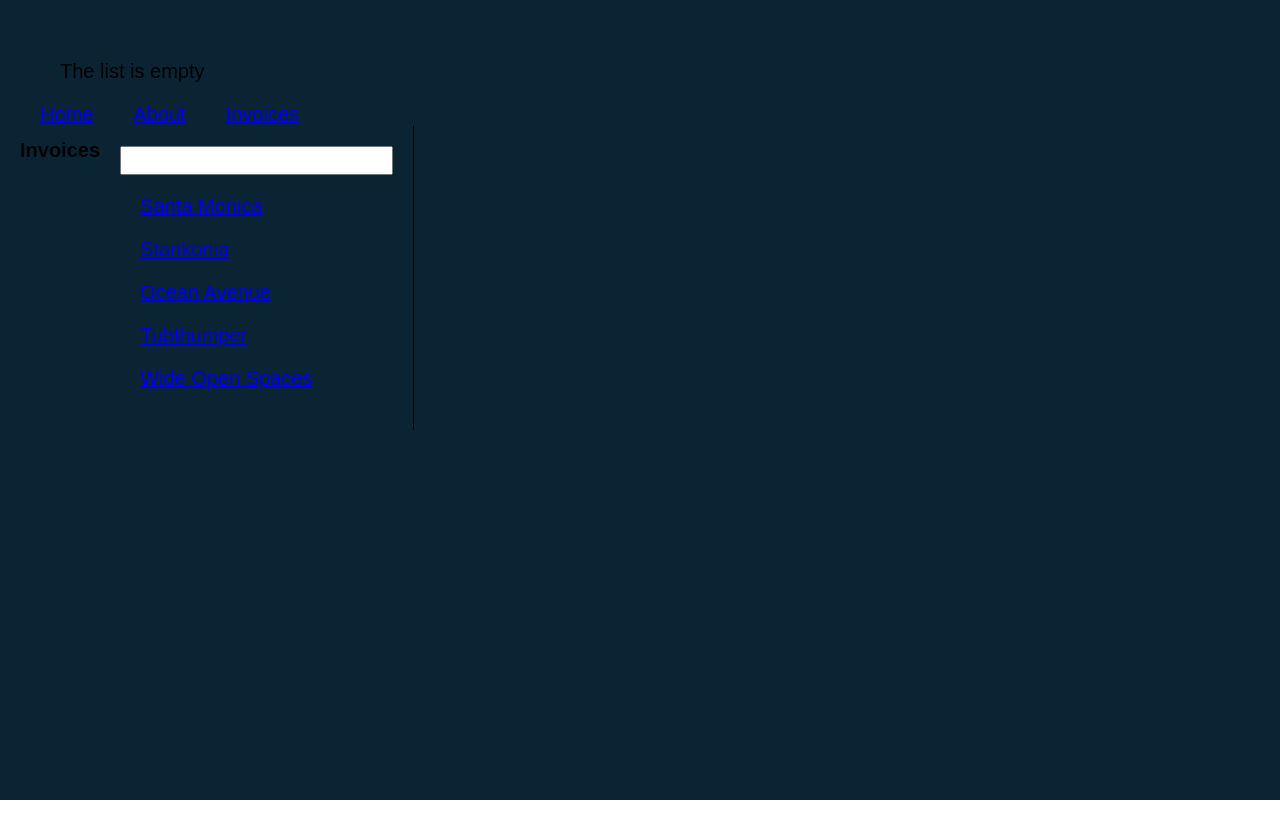
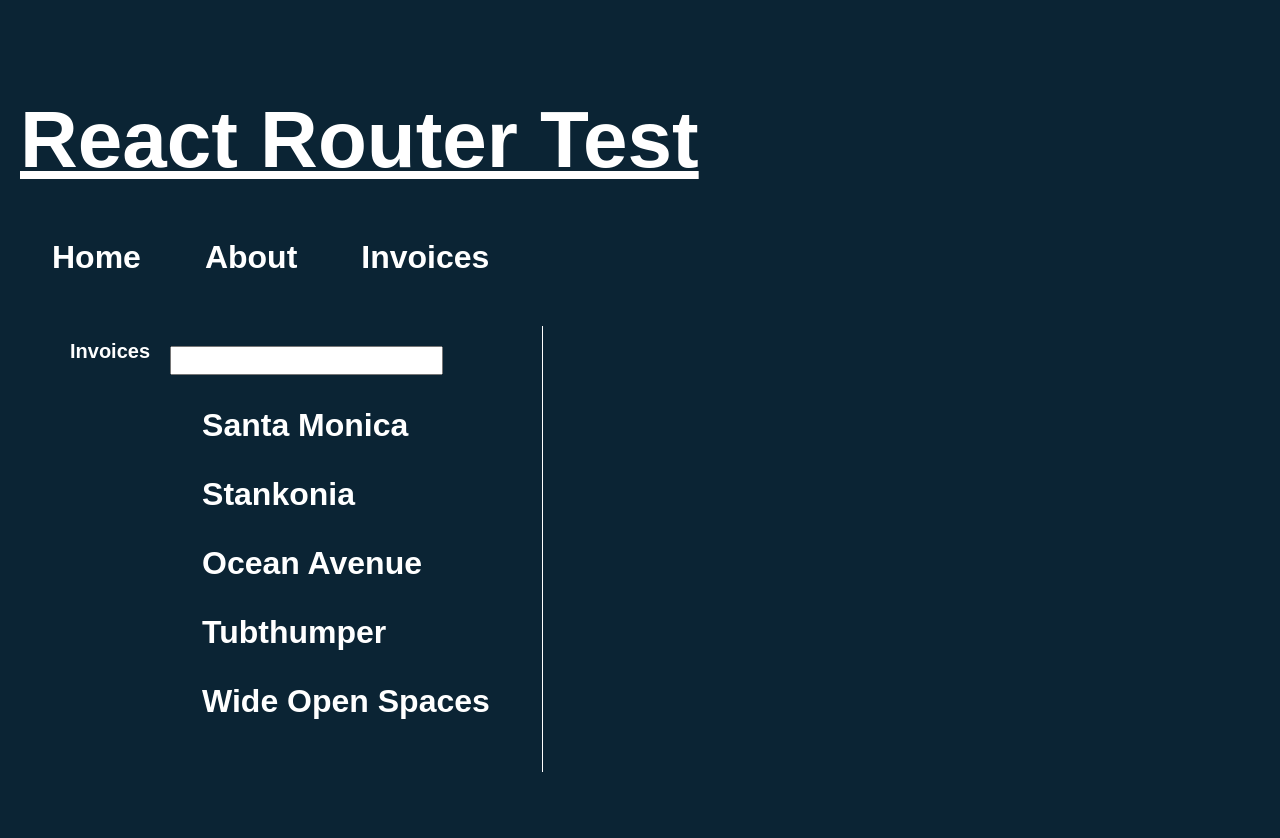
Before and after one commit to LarsGKodehode/react-router-test, a React (Vite) app: page /#/invoices in a window 1280 px wide. Shown: the top 838 px of the page. Before the commit the page ends 800 px from the top, so only its background shows below. Built offline with nearby package versions, Linux system fonts and the light colour scheme.

Commit message:
styling (#16)

```diff
--- a/src/App.module.css
+++ b/src/App.module.css
@@ -7,4 +7,16 @@
 
   /* color */
   background-color: var(--palette-secondary-500);
+  color: white;
 }
+
+a {
+  color: inherit;
+  font-weight: 800;
+  text-decoration: none;
+  font-size: xx-large;
+}
+
+main {
+  margin: var(--spacing-huge);
+}
--- a/src/App.tsx
+++ b/src/App.tsx
@@ -15,7 +15,6 @@ function App() {
   const NavHeaderProps: NavHeaderProp = {
     title: "React Router Test",
     linksProps: [
-
     ],
   };
 
--- a/src/assets/css/global.css
+++ b/src/assets/css/global.css
@@ -19,7 +19,7 @@ html, body {
 /* Global spacing */
 :root {
   --spacing-huge: 50px;
-  --spacing-large: 40xp;
+  --spacing-large: 40px;
   --spacing-medium: 20px;
   --spacing-small: 10px;
   --spacing-tiny: 5px;
--- a/src/components/nav-header/Nav-header.tsx
+++ b/src/components/nav-header/Nav-header.tsx
@@ -16,7 +16,7 @@ function NavHeader(props: NavHeaderProp) {
    * Creates links
    */
   function createLinks(linksProps: Array<LinkProps>): Array<JSX.Element> {
-    let linkArray: Array<JSX.Element> = [<p>The list is empty</p>];
+    const linkArray: Array<JSX.Element> = [<p>The list is empty</p>];
 
 
 
@@ -26,9 +26,12 @@ function NavHeader(props: NavHeaderProp) {
 
   return(
     <header>
-      <ul>
-        {React.Children.toArray(createLinks(linksProps))}
-      </ul>
+      <h1
+        style={{
+          textDecoration: "underline",
+          fontSize: "400%",
+        }}
+      >{title}</h1>
     </header>
   )
 };
--- a/src/data/Invoice.tsx
+++ b/src/data/Invoice.tsx
@@ -15,7 +15,18 @@ export default function Invoice(): JSX.Element {
   };
 
   return (
-    <main style={{padding: "1em", backgroundColor: "var(--palette-white)"}}>
+    <main style={{
+      padding: "1em",
+      minWidth: "20em",
+      borderRadius: `
+        0
+        var(--spacing-large)
+        var(--spacing-large)
+        0
+      `,
+      backgroundColor: "var(--palette-primary-500)",
+      color: "var(--palette-primary-500-text"
+    }}>
       <h2>Total Due: {invoice.amount}</h2>
       <p>
         {invoice.name}: {invoice.number}
--- a/src/routes/invoices/Invoices.tsx
+++ b/src/routes/invoices/Invoices.tsx
@@ -31,7 +31,7 @@ function Invoices(): JSX.Element {
   let [serchParams, setSearchParams] = useSearchParams("");
 
   return (
-    <div
+    <main
       style={{
         display: "flex",
       }}
@@ -71,7 +71,7 @@ function Invoices(): JSX.Element {
                     return ({
                       display: 'block',
                       margin: "1em",
-                      color: isActive ? "black" : "",
+                      color: isActive ? "purple" : "inherit",
                     })
                   }
                 }
@@ -85,7 +85,7 @@ function Invoices(): JSX.Element {
 
       </nav>
       <Outlet />
-    </div>
+    </main>
   );
 };
 
```
